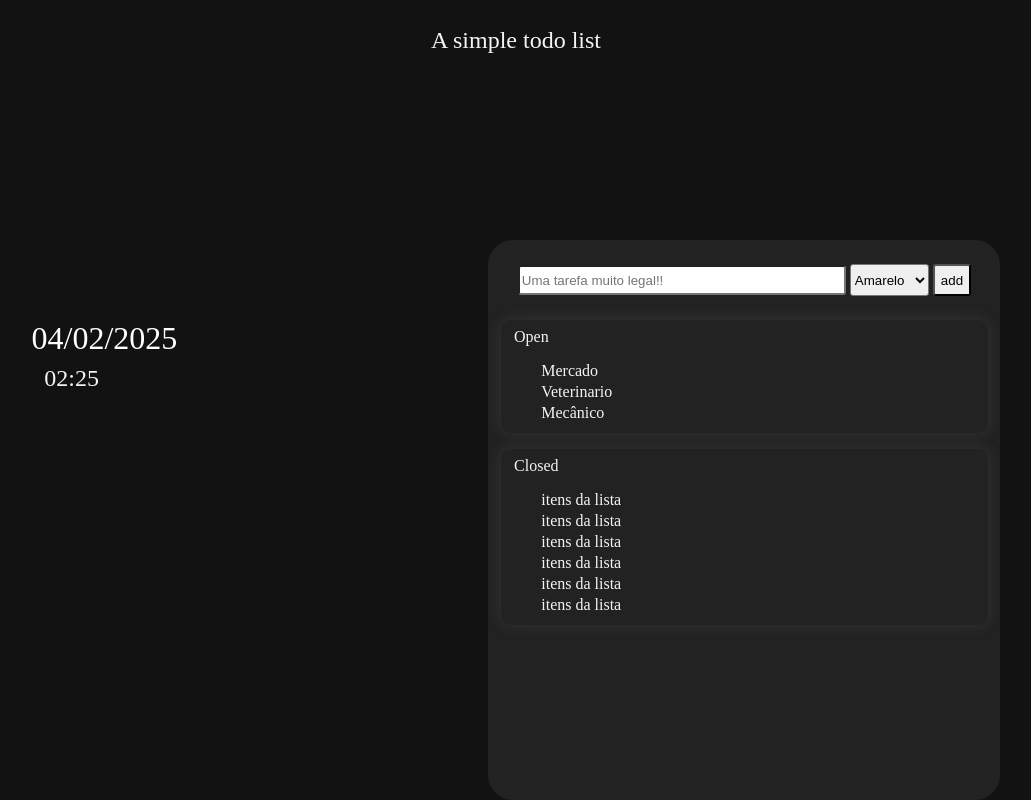
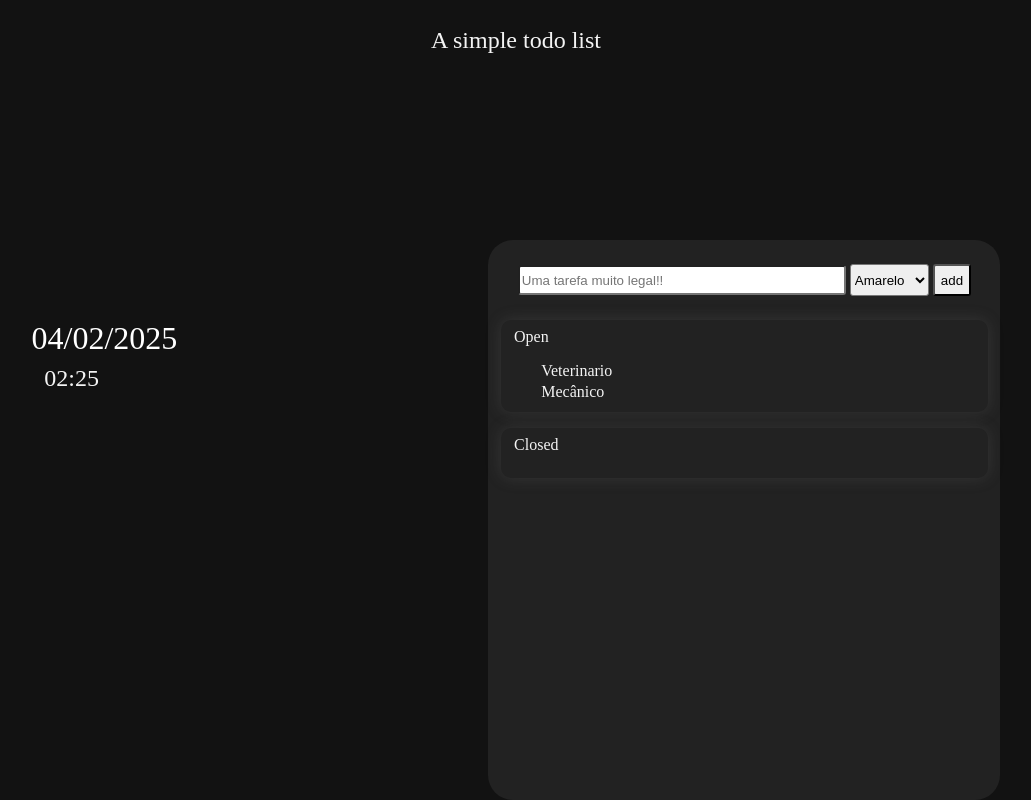
Before and after one commit to eduardorezzadori/simple-todo, a plain HTML site: page index.html in a window 1280 px wide. Both pictures are taken after a click on the item "Mercado". Shown: the whole page, without its empty margins (124-1155 px from the left). Drawn offline with Linux system fonts and the light colour scheme; a web font is replaced by a local one.

Commit message:
feat: escolhi um caminho ingrato para popular os cards de tags, preciso mudar

```diff
--- a/index.html
+++ b/index.html
@@ -39,20 +39,12 @@
 
             <div class="box-list">
                 <p class="title-list">Open</p>
-                <ul id="opened-list" class="opened-list">
-                </ul>
+                <ul id="opened-list" class="opened-list"></ul>
             </div>
 
             <div class="box-list">
                 <p class="title-list">Closed</p>
-                <ul class="closed-list">
-                    <li class="task-closed">itens da lista</li>
-                    <li class="task-closed">itens da lista</li>
-                    <li class="task-closed">itens da lista</li>
-                    <li class="task-closed">itens da lista</li>
-                    <li class="task-closed">itens da lista</li>
-                    <li class="task-closed">itens da lista</li>
-                </ul>
+                <ul id="closed-list" class="closed-list"></ul>
             </div>
         </div>
     </div>
--- a/main.js
+++ b/main.js
@@ -2,21 +2,27 @@ class UI {
 
     static tasks = [
         {
+            id: 0,
             name: "Mercado",
             color: "Azul",
             isOpen: true
         },
         {
+            id: 1,
             name: "Veterinario",
             color: "Azul",
             isOpen: true
         },
         {
+            id: 2,
             name: "Mecânico",
             color: "Azul",
             isOpen: true
         },
     ];
+
+    static openedTaskCount = 0;
+    static closFedTaskCount = 0;
 
     static refreshWatch() {
         let year, month, day, hours, minutes, date;
@@ -52,6 +58,8 @@ class UI {
         newTask.classList.add("task-opened");
         newTask.classList.add(`${color}`);
 
+        newTask.id = `new-task-${this.openedTaskCount}`
+
         newTask.addEventListener("click", this.closeTask);
 
         box.appendChild(newTask);
@@ -62,6 +70,7 @@ class UI {
         const name = document.getElementById("task-name").value;
 
         this.tasks.push({
+            id: this.openedTaskCount,
             name: name,
             color: color,
             isOpen: true
@@ -70,8 +79,19 @@ class UI {
         this.appendTask(name, color);
     }
 
-    static closeTask() {
-        console.log("fechei");
+    static closeTask(event) {
+        const eventId = event.currentTarget.id;
+        const task = document.getElementById(eventId);
+
+        const box = document.getElementById("closed-list");
+
+        task.classList.remove("task-opened")
+        task.classList.add("task-closed")
+
+        box.appendChild(task);
+
+        task.remove()
+
     }
 
     static renderTasks() {
@@ -85,10 +105,15 @@ class UI {
             newTask.appendChild(newContent);
 
             newTask.classList.add("task-opened");
+            newTask.classList.add(`${task.color}`);
+
+            newTask.id = `new-task-${task.id}`
 
             newTask.addEventListener("click", this.closeTask);
 
             box.appendChild(newTask);
+
+            this.openedTaskCount++;
         }
     }
 
```
